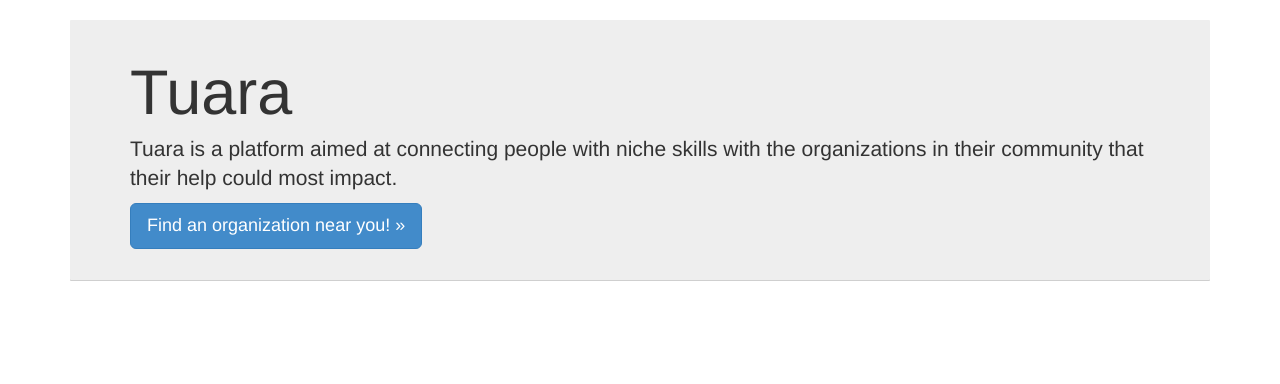
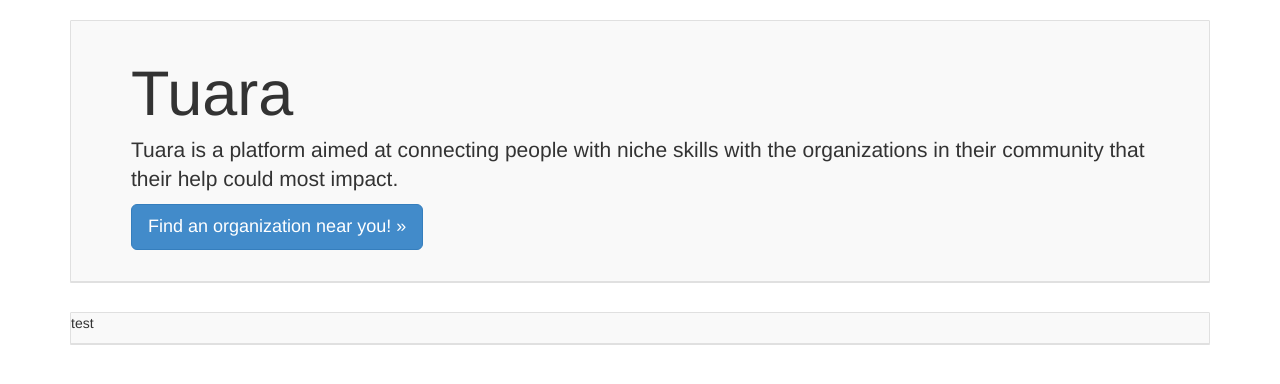
Before and after one commit to Widdershin/Tuara, a Flask app: page / in a window 1280 px wide. Shown: the part 52-436 px from the top of the page. Run offline with Flask 2, Linux system fonts and the light colour scheme; some libraries are stand-ins or nearby versions.

Commit message:
Started working on footer, added borders to cards

```diff
--- a/tuara/static/style.css
+++ b/tuara/static/style.css
@@ -1,22 +1,23 @@
 .label a
 {
-    color: #434E54;
+    color: #212E3B;
 }
 
 .label
 {
-    background-color: #CFCFCF;
+    background-color: #61AEFA;
 }
 
 .label-skills
 {
     position: relative;
-    color: #BBB;
+    color: #9C9C9C;
     text-transform: uppercase;
     font-weight: bold;
     letter-spacing: 1px;
     font-size: 12px;
-    margin-right: 1em;
+    margin-left: -0.5em;
+    margin-right: 0.5em;
     top: 1px;
 }
 
@@ -40,8 +41,10 @@
 
 .card
 {
+    background-color: rgb(249, 249, 249);
     border-radius: 1px !important;
-    box-shadow: 0px 1px 0px #CFCFCF;
-    border-width: 0px !important;
-    border-top: 0px !important;
+    border-style: solid;
+    box-shadow: 0px 1px 0px rgb(224, 224, 224)  !important;
+    border-width: 1px !important;
+    border-color: #E0E0E0 !important;
 }
--- a/tuara/templates/main.html
+++ b/tuara/templates/main.html
@@ -12,9 +12,6 @@
     <!-- Bootstrap core CSS -->
     <link href="/static/bootstrap.css" rel="stylesheet">
     <link href="/static/style.css" rel="stylesheet">
-
-    <!-- Custom styles for this template -->
-    <link href="navbar.css" rel="stylesheet">
 
     <!-- HTML5 shim and Respond.js IE8 support of HTML5 elements and media queries -->
     <!--[if lt IE 9]>
@@ -41,7 +38,7 @@
 
       <!-- Main component for a primary marketing message or call to action -->
       {% block content %}
-      <div class="jumbotron card">
+      <div class="card jumbotron">
         <h1>{{app_name}}</h1>
         <p>{{app_description}}</p>
         <p>
@@ -49,6 +46,10 @@
         </p>
       </div>
       {% endblock %}
+
+      <div class="card">
+      <p> test </p>
+      </div>
 
     </div> <!-- /container -->
 
```
Also changed, not shown: tuara/templates/organizations.html (line endings or trailing spaces).
